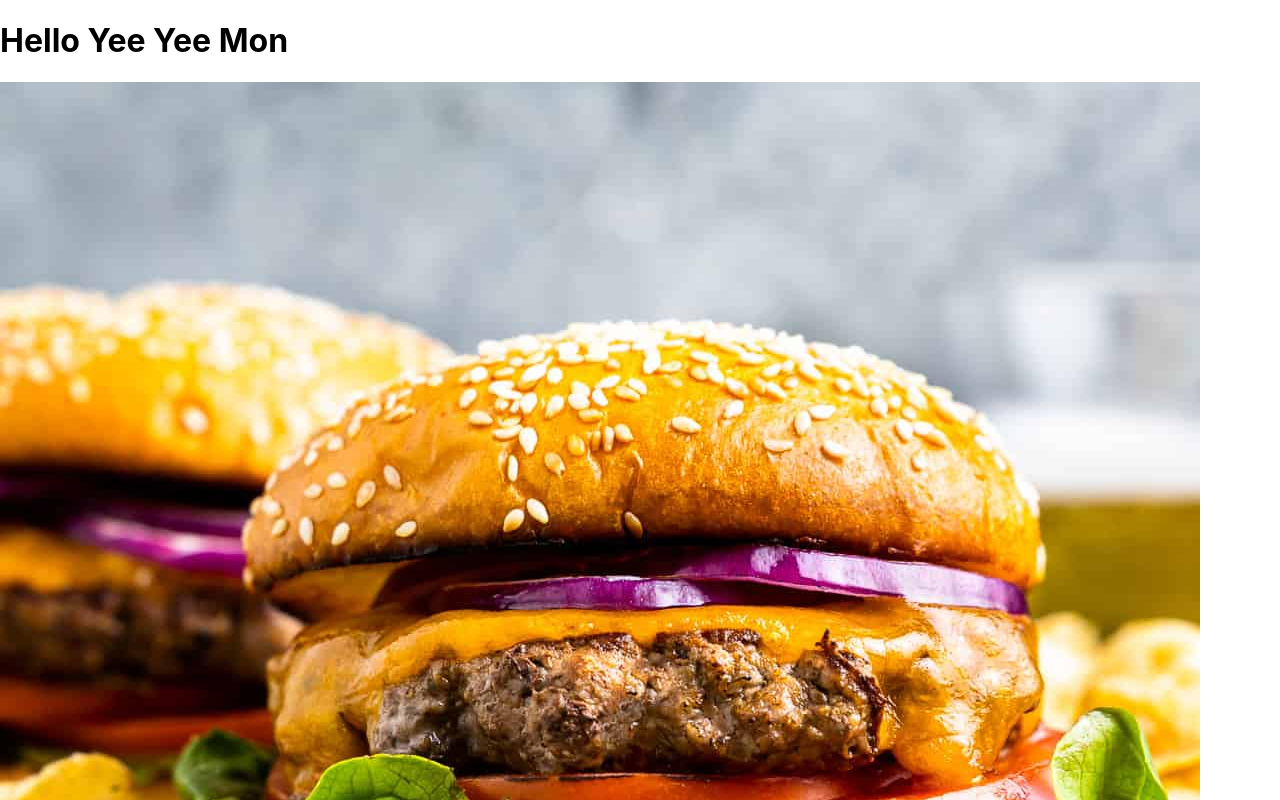
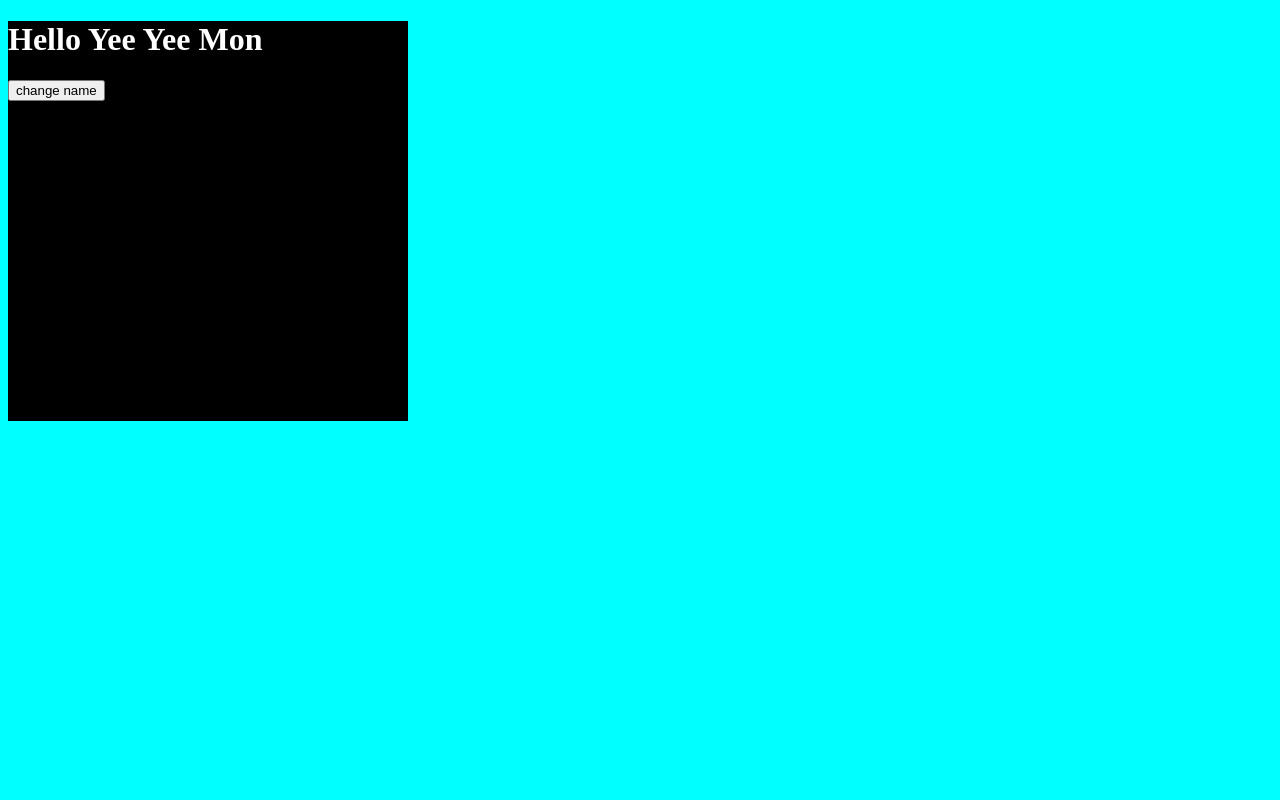
Before and after one commit to Yee-Yee-Mon/learn-react, a React (Create React App) app: page / in a window 1280 px wide. Shown: the top 800 px of the page. Built offline with nearby package versions, Linux system fonts and the light colour scheme.

Commit message:
why should we use useStateHook in react

```diff
--- a/src/App.css
+++ b/src/App.css
@@ -1,38 +1,6 @@
-.App {
-  text-align: center;
+.app {
+  background-color: black;
+  color: white;
+  width: 400px;
+  height: 400px;
 }
-
-.App-logo {
-  height: 40vmin;
-  pointer-events: none;
-}
-
-@media (prefers-reduced-motion: no-preference) {
-  .App-logo {
-    animation: App-logo-spin infinite 20s linear;
-  }
-}
-
-.App-header {
-  background-color: #282c34;
-  min-height: 100vh;
-  display: flex;
-  flex-direction: column;
-  align-items: center;
-  justify-content: center;
-  font-size: calc(10px + 2vmin);
-  color: white;
-}
-
-.App-link {
-  color: #61dafb;
-}
-
-@keyframes App-logo-spin {
-  from {
-    transform: rotate(0deg);
-  }
-  to {
-    transform: rotate(360deg);
-  }
-}
--- a/src/App.js
+++ b/src/App.js
@@ -1,24 +1,28 @@
 import logo from './logo.svg';
 import './App.css';
-import Image from './asset/burger.jpg'
+import { useState } from 'react';
 
+//hook - useStateHook
 function App() {
-  let name = "Yee Yee Mon"
+  //let name = "Yee Yee Mon";
+  let [name, setName]= useState("Yee Yee Mon") // return array [getter, setterFun]
+  //let [name, setName] array destructuring format
+
+  let changeName = () =>{
+
+    setName("Aung Aung")
+    console.log(name)
+  }
   return (
-    <div>
+    <div className="app">
       <h1>Hello {name}</h1>
-      {/* first way -public folder way */}
-      {/* <img src="/burger.jpg" alt="" ></img> */}
-
-      {/* 2nd way- Import */}
-      {/* <img src={Image} alt="" ></img> */}
-
-      {/* real world way */}
-      <img src={Image} alt="" ></img>
-
+      <button onClick={changeName}>change name</button>
     </div>
 
   );
 }
 
+// what is virtual DOM
+
+
 export default App;
--- a/src/index.css
+++ b/src/index.css
@@ -1,13 +1,3 @@
 body {
-  margin: 0;
-  font-family: -apple-system, BlinkMacSystemFont, 'Segoe UI', 'Roboto', 'Oxygen',
-    'Ubuntu', 'Cantarell', 'Fira Sans', 'Droid Sans', 'Helvetica Neue',
-    sans-serif;
-  -webkit-font-smoothing: antialiased;
-  -moz-osx-font-smoothing: grayscale;
+  background-color: aqua;
 }
-
-code {
-  font-family: source-code-pro, Menlo, Monaco, Consolas, 'Courier New',
-    monospace;
-}
```
